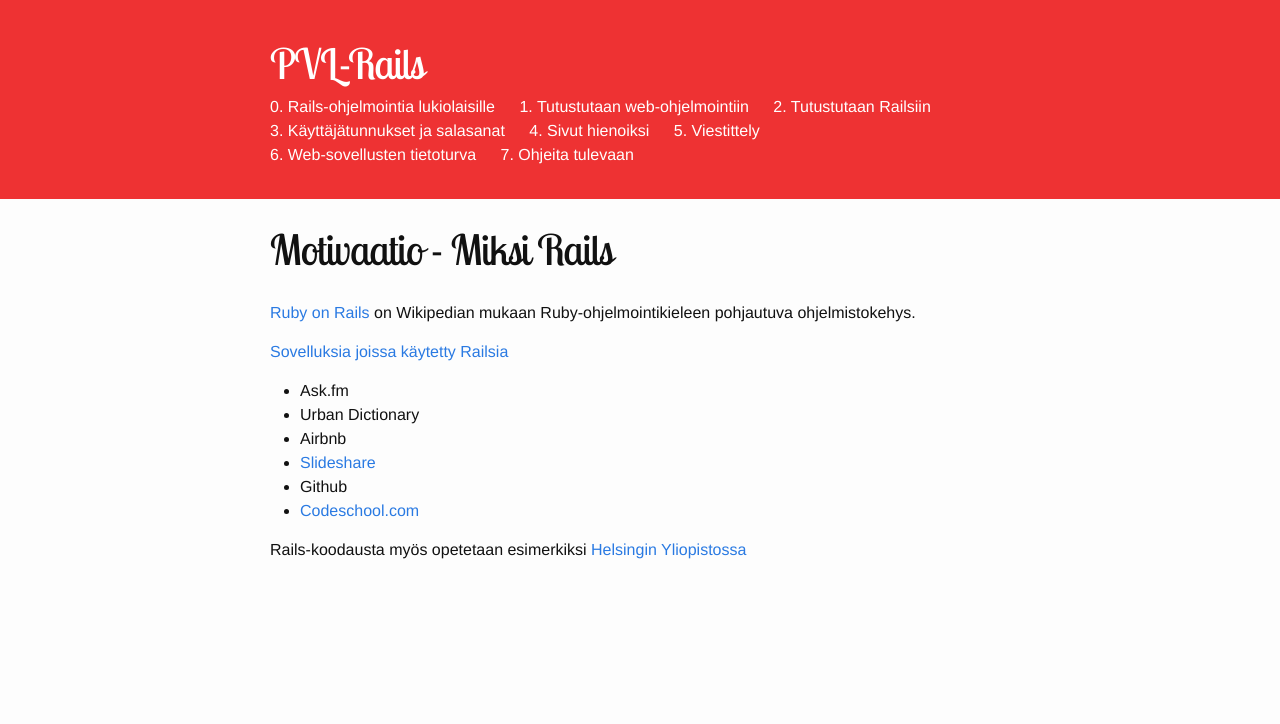
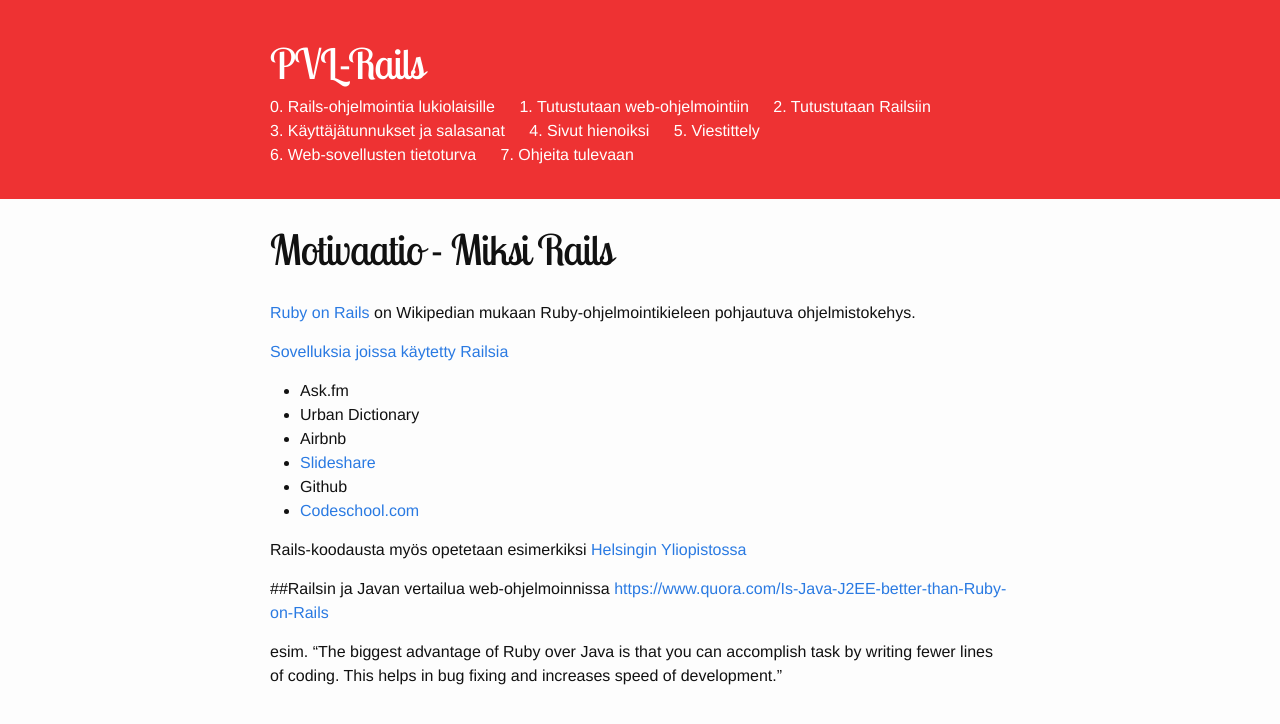
Before and after one commit to viderizer/pvl-rails.github.io, a Jekyll site: the page built from _pages/motivaatio.md, in a window 1280 px wide. Shown: the top 724 px of the page. Built offline with Jekyll 4.4.1, drawn with Linux system fonts in a browser that asks for light colours.

Commit message:
Update motivaatio.md

```diff
--- a/_pages/motivaatio.md
+++ b/_pages/motivaatio.md
@@ -16,3 +16,8 @@
 - [Codeschool.com](https://wappalyzer.com/applications/ruby-rails)
 
 Rails-koodausta myös opetetaan esimerkiksi [Helsingin Yliopistossa](https://www.cs.helsinki.fi/courses/582368/2016/k/k/1)
+
+##Railsin ja Javan vertailua web-ohjelmoinnissa
+[https://www.quora.com/Is-Java-J2EE-better-than-Ruby-on-Rails](Täällä)
+
+esim. "The biggest advantage of Ruby over Java is that you can accomplish  task by writing fewer lines of coding. This helps in bug fixing and  increases speed of development."
```
